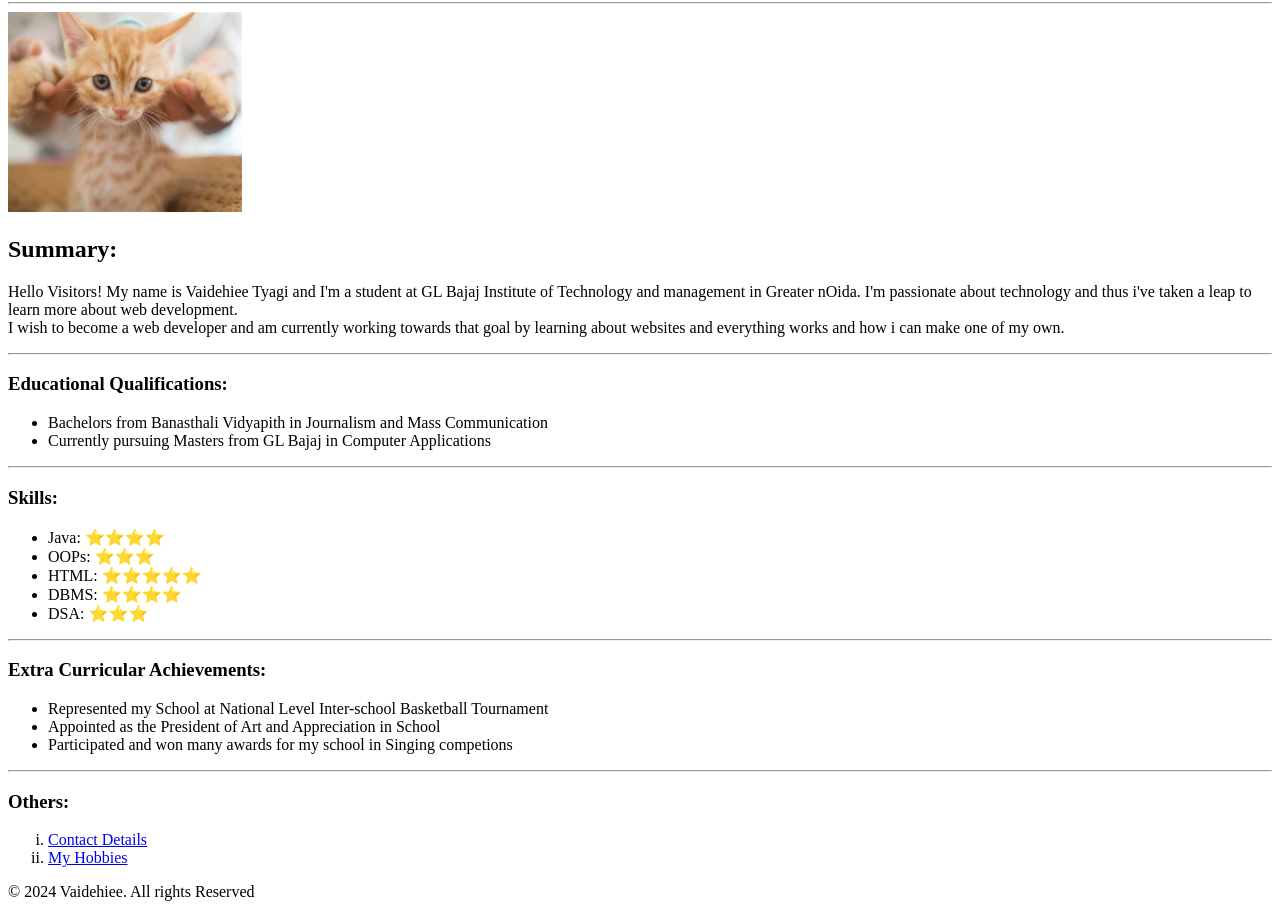
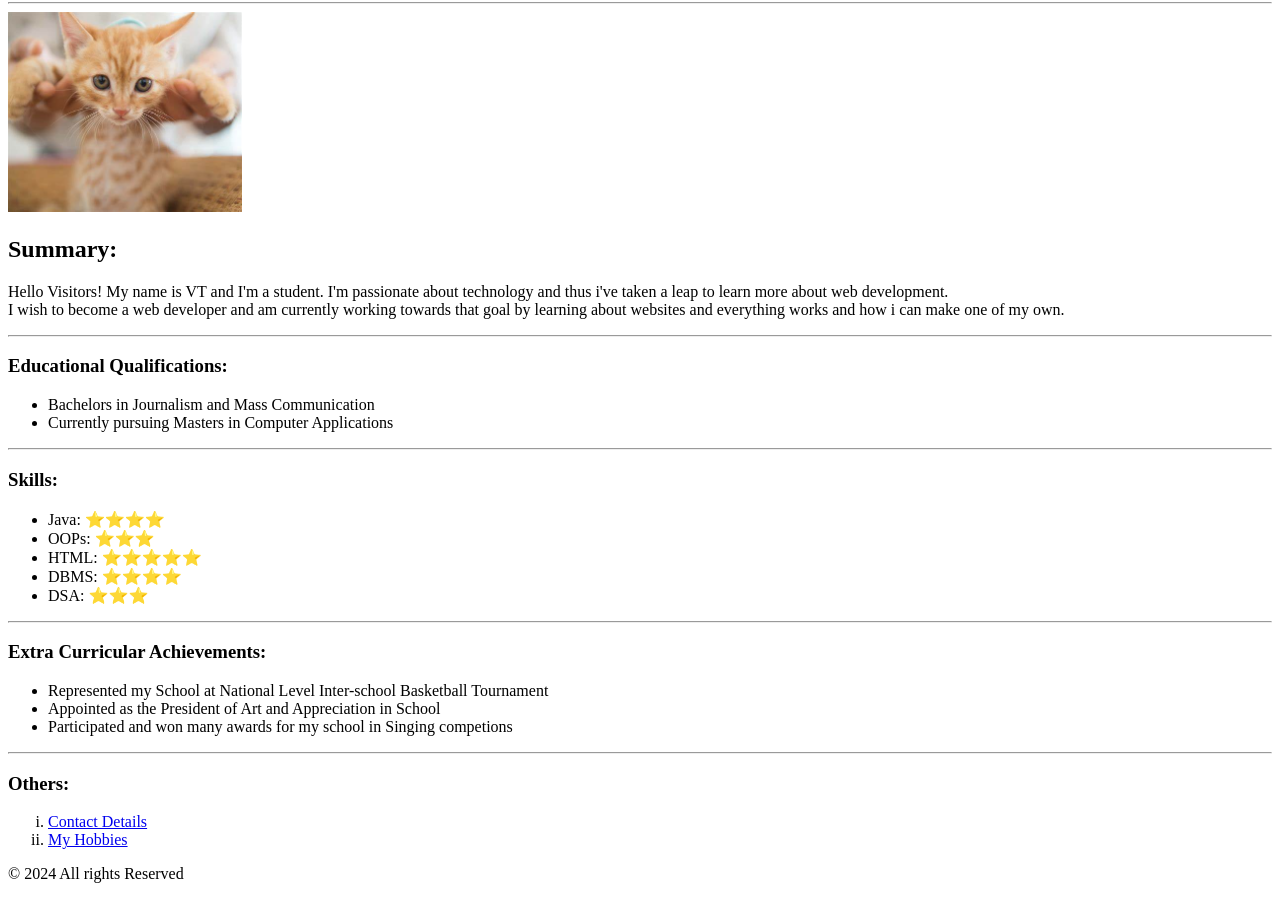
Before and after one commit to vaidehieety/Capstone-1, a plain HTML site: page index.html in a window 1280 px wide. Shown: the part 78-995 px from the top of the page. Drawn offline with Linux system fonts and the light colour scheme.

Commit message:
update index.html

```diff
--- a/index.html
+++ b/index.html
@@ -10,7 +10,7 @@
         <hr/>
         <img src="./cat.png" alt="photo of a cat" height="200"/>
         <h2> Summary:</h2>
-        <p>Hello Visitors! My name is Vaidehiee Tyagi and I'm a student at GL Bajaj Institute of Technology and management in Greater nOida. I'm passionate about technology and thus i've taken a leap to learn more about web development.<br/>
+        <p>Hello Visitors! My name is VT and I'm a student. I'm passionate about technology and thus i've taken a leap to learn more about web development.<br/>
             I wish to become a web developer and am currently working towards that goal by learning about websites and everything works and how i can make one of my own. <br/>
         </p>
         <hr/>
@@ -18,8 +18,8 @@
         <h3>Educational Qualifications:</h3>
         <p>
             <ul>
-                <li>Bachelors from Banasthali Vidyapith in Journalism and Mass Communication</li>
-                <li>Currently pursuing Masters from GL Bajaj in Computer Applications</li>
+                <li>Bachelors in Journalism and Mass Communication</li>
+                <li>Currently pursuing Masters in Computer Applications</li>
             </ul>
         </p>
 
@@ -54,7 +54,7 @@
             </ol>
         </p>
         <footer>
-            <p>© 2024 Vaidehiee. All rights Reserved</p>
+            <p>© 2024 All rights Reserved</p>
         </footer>
     </body>
 </html>
```
